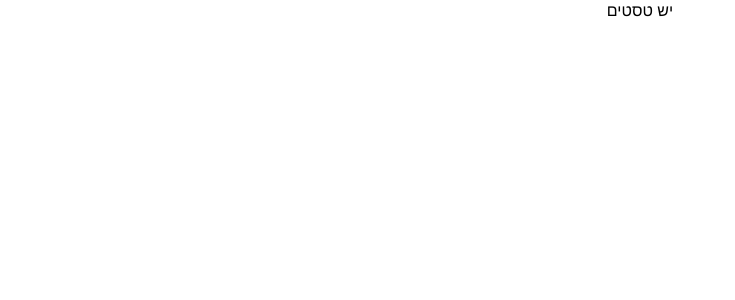
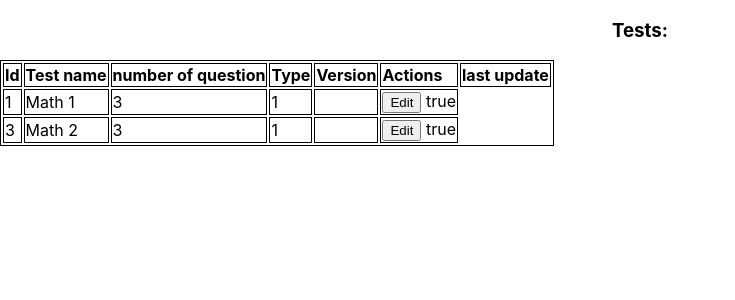
Before and after one commit to Yoav007/TestSystemSPA, a React (Create React App) app: page /manageTests/1 in a window 1280 px wide. Shown: the top 300 px of the page, without its empty margins (0-735 px from the left). Built offline with nearby package versions, Linux system fonts and the light colour scheme; data requests are answered from the project's data file.

Commit message:
testManage added

```diff
--- a/src/components/manageTests/manageTests.js
+++ b/src/components/manageTests/manageTests.js
@@ -2,29 +2,55 @@ import { useEffect, useState } from "react";
 import { useParams } from "react-router-dom"
 import { QuestionService } from "../../services/questionService";
 import { TestService } from "../../services/testService";
+import './manageTests.scss'
+
 
 export function ManageTests() {
-
-    let params = useParams();
-    const [tests, setTests] = useState([]);
+    const params = useParams();
+    const [tests, setQuestions] = useState([]);
+    const questionService = new QuestionService();
     const testService = new TestService();
-    // const questionsService = new QuestionService();
 
     useEffect(() => {
-        testService.get()
-        .then(data => {
-            if(data) {
-                let res = data.filter(d => d.topicId == params.id)
-                setTests(res);
-                console.log(res);
+        testService.get().then(data => {
+            if (data) {
+                let result = data.filter(x => x.topicId == params.id);
+                console.log(result);
+                setQuestions(result);
             }
         })
+    }, [params.id]);
 
-    }, [])
-    if (tests.length == 0) return <h1>no tests</h1>
+
+    if (tests.length == 0) return <h3>There are no tests in this topic</h3>
     return (
-        <div>
-            יש טסטים
+        <div className="testsList">
+            <h3>Tests:</h3>
+            <table>
+                <thead>
+                    <tr>
+                        <th>Id</th>
+                        <th>Test name</th>
+                        <th>number of question</th>
+                        <th>Type</th>
+                        <th>Version</th>
+                        <th>Actions</th>
+                         <th>last update</th>
+                    </tr>
+                </thead>
+                <tbody>
+                    {tests.map((test) =>
+                        <tr key={test.id}>
+                            <td>{test.id}</td>
+                            <td align="center">{test.name}</td>
+                            <td align="center">{test.questionsIdCollection.length}</td>
+    {/*type of test*/ }     <td align="center">{test.topicId}</td>
+                            <td align="center">{test.version}</td>
+                            <td align="center"><button>Edit</button>  {test.isActive ? 'true' : 'false'}</td>
+                        </tr>
+                    )}
+                </tbody>
+            </table>
         </div>
     )
 }
```
